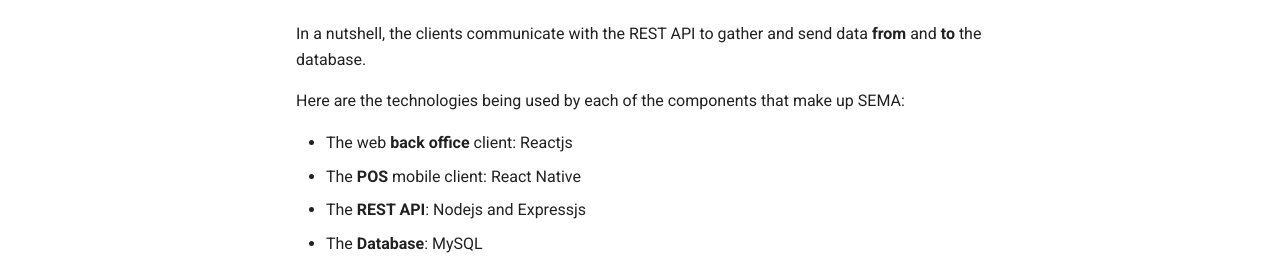
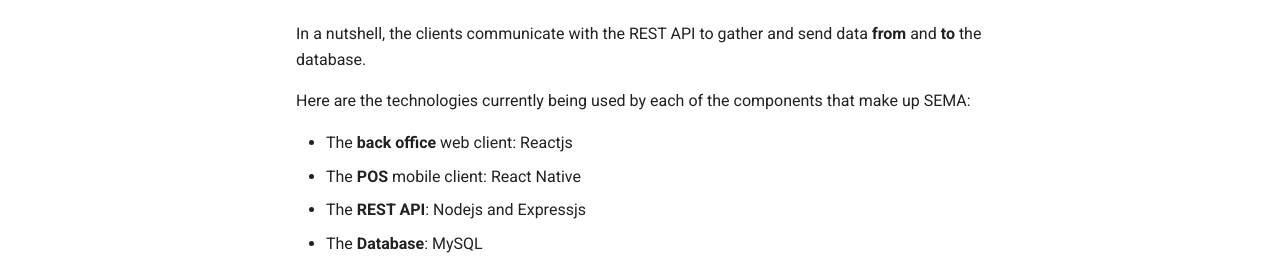
Before and after one commit to untapped-inc/sema-docs, an MkDocs documentation site: the page built from docs/architecture-and-components-overview.md, in a window 1280 px wide and 1002 px high. Shown: the part 594-869 px from the top of the window. Built offline with MkDocs 1.6.1 and Material for MkDocs 9.7.7, drawn with Linux system fonts in a browser that asks for light colours; comment, search, counter and statistics services are not loaded.

Commit message:
[Minor] Quick fix

```diff
--- a/docs/architecture-and-components-overview.md
+++ b/docs/architecture-and-components-overview.md
@@ -5,9 +5,9 @@
 
 In a nutshell, the clients communicate with the REST API to gather and send data **from** and **to** the database.
 
-Here are the technologies being used by each of the components that make up SEMA:
+Here are the technologies currently being used by each of the components that make up SEMA:
 
-- The web **back office** client: Reactjs
+- The **back office** web client: Reactjs
 - The **POS** mobile client: React Native
 - The **REST API**: Nodejs and Expressjs
 - The **Database**: MySQL
```
